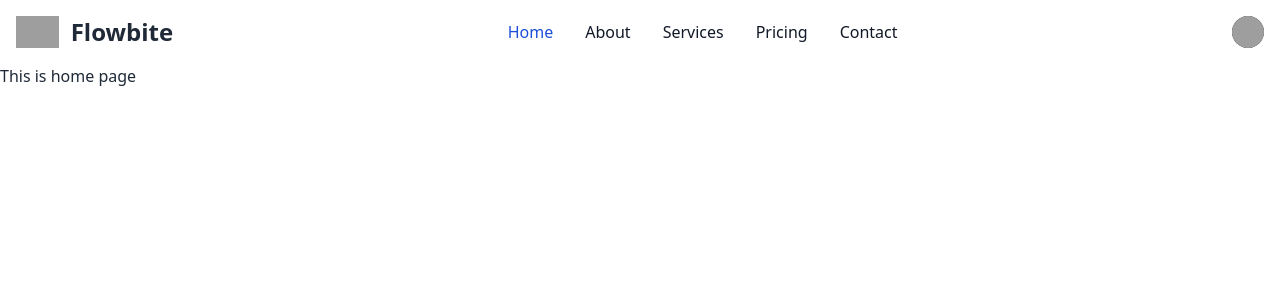
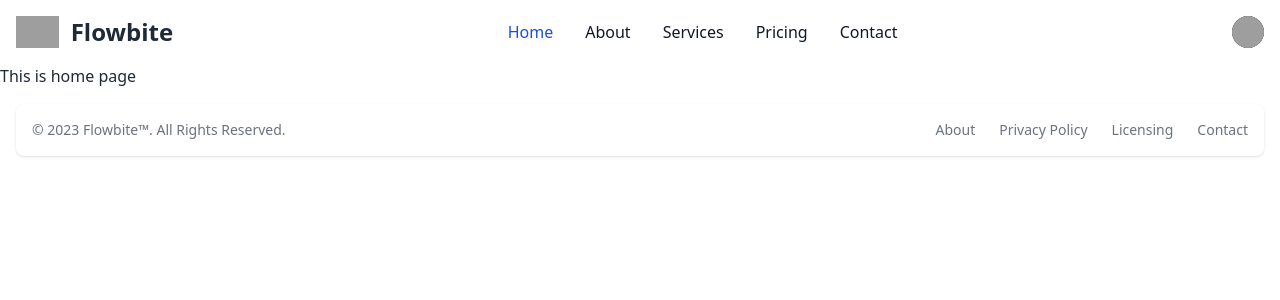
Before and after one commit to Emranhossainshuvo/TimeCraft-3D, a React (Vite) app: page / in a window 1280 px wide. Shown: the top 300 px of the page. Built offline with nearby package versions, Linux system fonts and the light colour scheme; grey boxes are pictures that could not be loaded.

Commit message:
basic footer added

```diff
--- a/src/Pages/Home/Home/Home.jsx
+++ b/src/Pages/Home/Home/Home.jsx
@@ -1,3 +1,4 @@
+import Footer from "../../Shared/Footer/Footer";
 import Navbar from "../../Shared/Navbar/Navbar";
 
 const Home = () => {
@@ -5,6 +6,7 @@
         <div>
             <Navbar></Navbar>
             <h3>This is home page</h3>
+            <Footer></Footer>
         </div>
     );
 };
--- /dev/null
+++ b/src/Pages/Shared/Footer/Footer.jsx
@@ -0,0 +1,41 @@
+const Footer = () => {
+  return (
+    <>
+      <footer className="bg-white rounded-lg shadow m-4 dark:bg-gray-800">
+        <div className="w-full mx-auto max-w-screen-xl p-4 md:flex md:items-center md:justify-between">
+          <span className="text-sm text-gray-500 sm:text-center dark:text-gray-400">
+            © 2023{" "}
+            <a href="https://flowbite.com/" className="hover:underline">
+              Flowbite™
+            </a>
+            . All Rights Reserved.
+          </span>
+          <ul className="flex flex-wrap items-center mt-3 text-sm font-medium text-gray-500 dark:text-gray-400 sm:mt-0">
+            <li>
+              <a href="#" className="hover:underline me-4 md:me-6">
+                About
+              </a>
+            </li>
+            <li>
+              <a href="#" className="hover:underline me-4 md:me-6">
+                Privacy Policy
+              </a>
+            </li>
+            <li>
+              <a href="#" className="hover:underline me-4 md:me-6">
+                Licensing
+              </a>
+            </li>
+            <li>
+              <a href="#" className="hover:underline">
+                Contact
+              </a>
+            </li>
+          </ul>
+        </div>
+      </footer>
+    </>
+  );
+};
+
+export default Footer;
```
